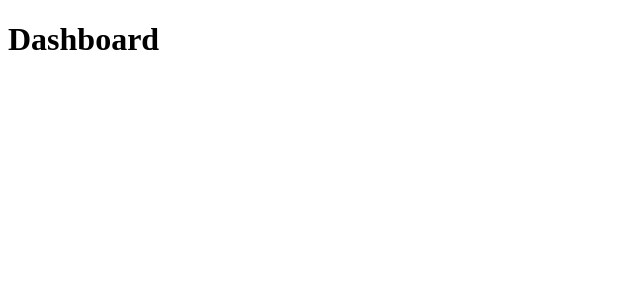
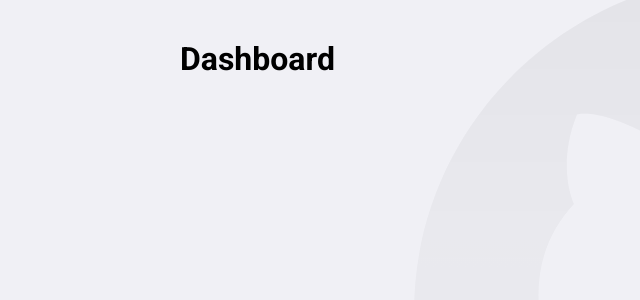
Before and after one commit to sandro-dev/github-explorer, a React (Create React App) app: page / in a window 1280 px wide. Shown: the top 300 px of the page, without its empty margins (0-640 px from the left). Built offline with nearby package versions, Linux system fonts and the light colour scheme.

Commit message:
global styles

```diff
--- a/public/index.html
+++ b/public/index.html
@@ -8,6 +8,7 @@
       name="description"
       content="Web site created using create-react-app"
     />
+    <link href="https://fonts.googleapis.com/css2?family=Roboto:wght@400;700&display=swap" rel="stylesheet">
 
     <title>Github Explorer</title>
   </head>
--- a/src/App.tsx
+++ b/src/App.tsx
@@ -1,4 +1,6 @@
 import React from 'react';
+
+import GlobalStyles from './styles/global';
 
 import { BrowserRouter } from 'react-router-dom';
 
@@ -6,9 +8,12 @@ import Routes from './routes';
 
 function App() {
   return (
-    <BrowserRouter>
-      <Routes />
-    </BrowserRouter>
+    <>
+      <BrowserRouter>
+        <Routes />
+      </BrowserRouter>
+      <GlobalStyles />
+    </>
   );
 }
 
--- /dev/null
+++ b/src/styles/global.ts
@@ -0,0 +1,30 @@
+import { createGlobalStyle} from 'styled-components';
+
+import githubBackground from '../assets/github-background.svg';
+
+export default createGlobalStyle`
+
+  * {
+    margin: 0;
+    padding: 0;
+    outline: 0;
+    box-sizing: border-box;
+  }
+
+  body {
+    background: #F0F0F5 url(${githubBackground}) no-repeat 70% top;
+    -webkit-font-smoothing: antialiased;
+    font-family: 'Roboto', sans-serif;
+  }
+
+  #root {
+    max-width: 960px;
+    margin: 0 auto;
+    padding: 40px 20px;
+  }
+
+  button {
+    cursor: pointer
+  }
+
+`;
```
Also changed, not shown: src/assets/github-background.svg (added).
